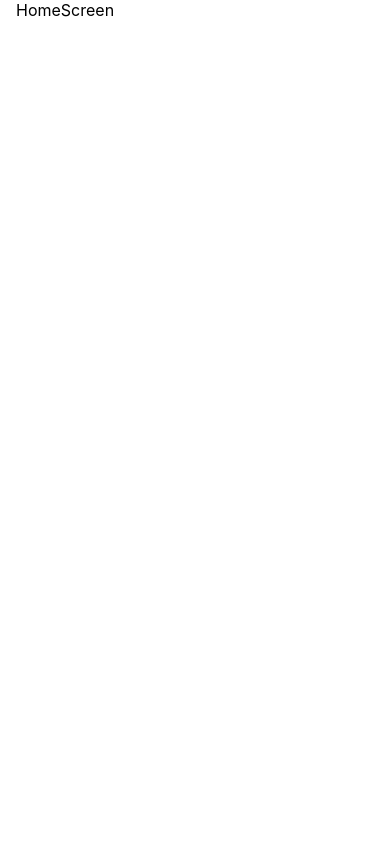
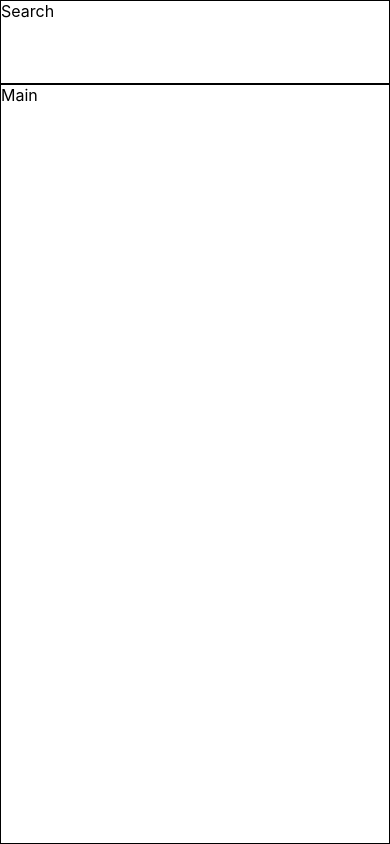
Before and after one commit to gwolf97/music-app-rapidapi, a React (Create React App) app: page / in a window 390 px wide. Built offline with nearby package versions, Linux system fonts and the light colour scheme.

Commit message:
Homescreen breakpoints

```diff
--- a/src/App.js
+++ b/src/App.js
@@ -1,5 +1,5 @@
 import React from 'react';
-import {Container} from '@mui/material';
+import {} from '@mui/material';
 import {BrowserRouter as Router, Route, Routes } from 'react-router-dom'
 import HomeScreen from './screens/HomeScreen';
 
@@ -8,11 +8,9 @@ function App() {
 
   return (
     <Router>
-      <Container maxWidth="lg">
       <Routes>
           <Route path="/" element={<HomeScreen/>}/>
       </Routes>
-      </Container>
     </Router>
   );
 }
--- a/src/index.css
+++ b/src/index.css
@@ -17,3 +17,77 @@ code {
   font-family: source-code-pro, Menlo, Monaco, Consolas, 'Courier New',
     monospace;
 }
+
+.container {
+  display: grid;
+  grid-template-columns: 0.5fr 1.7fr 0.8fr;
+  grid-template-rows: 0.2fr 1.8fr;
+  gap: 0px 0px;
+  grid-template-areas:
+    "navbar search search"
+    "navbar main aside";
+}
+
+.search { grid-area: search;
+  border:1px solid black;
+}
+
+.navbar { grid-area: navbar;
+  border:1px solid black;
+}
+
+.main { grid-area: main;
+  border:1px solid black;
+}
+
+.aside { grid-area: aside;
+  border:1px solid black;
+}
+
+@media only screen and (min-width: 0px) and (max-width: 768px) {
+  .container {  display: grid;
+    grid-template-columns: 1.3fr 1.4fr 1fr;
+    grid-template-rows: 0.2fr 1.8fr;
+    gap: 0px 0px;
+    grid-auto-flow: row;
+    grid-template-areas:
+      "search search search"
+      "main main main";
+  }
+
+  .search { grid-area: search; }
+
+  .main { grid-area: main; }
+
+  .navbar {grid-area: navbar;
+    display: none;
+  }
+
+  .aside { grid-area: aside;
+    display: none;
+  }
+
+}
+
+
+@media only screen and (min-width: 769px) and (max-width: 1200px) {
+  .container {  display: grid;
+    grid-template-columns: 0.7fr 1.3fr 1.4fr;
+    grid-template-rows: 0.2fr 1.8fr;
+    gap: 0px 0px;
+    grid-auto-flow: row;
+    grid-template-areas:
+      "navbar search search"
+      "navbar main main";
+  }
+
+  .navbar { grid-area: navbar; }
+
+  .search { grid-area: search; }
+
+  .main { grid-area: main; }
+
+  .aside { grid-area: aside;
+    display: none;
+  }
+}
--- a/src/screens/HomeScreen.jsx
+++ b/src/screens/HomeScreen.jsx
@@ -1,8 +1,23 @@
-import React from 'react'
+import React from 'react';
+import {} from '@mui/material';
+
 
 const HomeScreen = () => {
   return (
-    <div>HomeScreen</div>
+    <main className="container" style={{height:"100vh"}}>
+        <div class="search">
+            Search
+        </div>
+        <div className="navbar">
+            Navbar
+        </div>
+        <div className="main">
+            Main
+        </div>
+        <div className="aside">
+            aside
+        </div>
+    </main>
   )
 }
 
```
